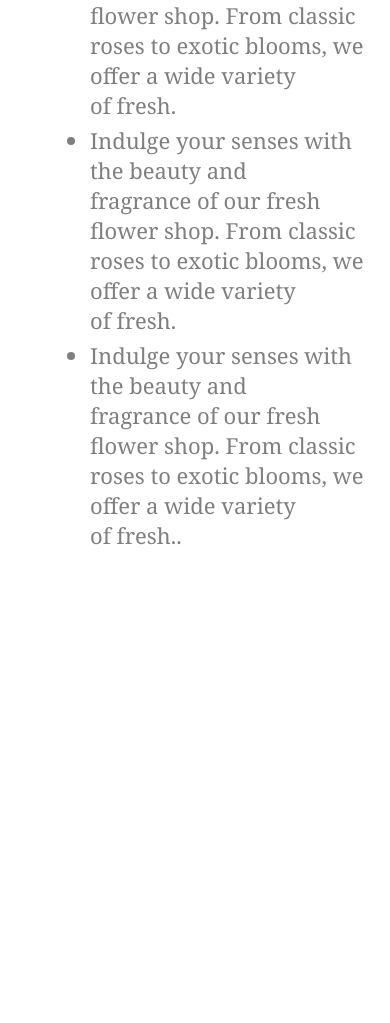
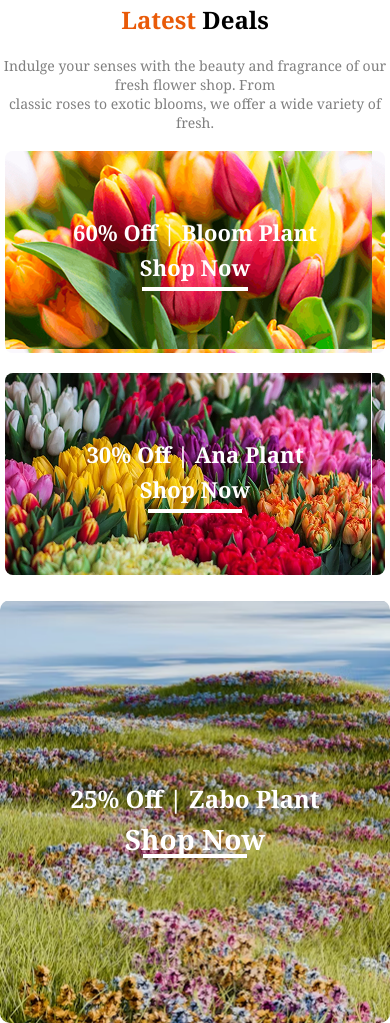
Before and after one commit to mehadhossen123/Assignment-02, a plain HTML site: page index.html in a window 390 px wide. Shown: the part 3343-4366 px from the top of the page. Before the commit the page ends 3909 px from the top, so only its background shows below. Drawn offline with Linux system fonts and the light colour scheme.

Commit message:
add my deals part

```diff
--- a/index.html
+++ b/index.html
@@ -122,6 +122,42 @@
                </ul>
             </div>
         </section>
+        <section class="latest-deals">
+            <h1><span class="span">Latest</span>  Deals</h1>
+            <p>Indulge your senses with the beauty and fragrance of our fresh flower shop. From <br> classic roses to exotic blooms, we offer a wide variety of fresh.</p>
+            <div class="latest-bg">
+                <div class="latest-left">
+                <div class="img-1" >
+                   <div>
+                     <h4>60% Off | Bloom Plant</h4>
+                 <h4>Shop Now</h4>
+                    <hr>
+                   </div>
+
+
+                </div>
+
+                <div class="img-2">
+                    <div>
+                        <h4>30% Off | Ana  Plant</h4>
+                     <h4>Shop Now</h4>
+                    <hr>
+                    </div>
+
+                </div>
+            </div>
+            <div class="latest-right">
+               <div class="">
+                <div>
+                     <h1>25% Off | Zabo Plant</h1>
+                <h4>Shop Now</h4>
+                <hr>
+                </div>
+               </div>
+
+            </div>
+            </div>
+        </section>
 
      </body>
      <!-- footer part  -->
--- a/style.css/index.css
+++ b/style.css/index.css
@@ -94,6 +94,7 @@ ul li:first-child a{
     display: grid;
     grid-template-columns: repeat(4,1fr);
 }
+
 /* Flower plant style part */
 
 .icon{
@@ -122,8 +123,97 @@ ul li:first-child a{
     font-size: 22px;
     margin-bottom: 5px;
 }
+/* Latest deals part style  */
+.latest-bg{
+    display: flex;
+    gap: 20px;
+}
+
+.latest-deals h1{
+  font-size: 50px;
+    text-align: center;
+}
+.latest-deals p{
+  font-size: 22px;
+  color: rgba(0, 0, 0, 0.5);
+    text-align: center;
+}
+.latest-right{
+    background-image: url('../image/deal-zabo.png');
+    width: 750px;
+    height: 423px;
+     border-radius: 10px;
+     background-size: cover;
+     display: flex;
+     justify-content: center;
+     align-items: center;
 
 
+}
+.latest-right-overlay{
+    width: 750px;
+    height:423px ;
+    background-color: rgb(56, 49, 49);
+}
+
+.latest-right h4{
+    margin: 10px;
+}
+hr{
+    border: 2px solid white;
+    width: 40%;
+    margin-top: 0;
+    margin-bottom: 0;
+}
+
+.img-1{
+    background-image: url('../image/deal-ana.png');
+     width: 367px;
+    height: 202px;
+    margin-bottom: 20px;
+     border-radius: 8px;
+      display: flex;
+     justify-content: center;
+     align-items: center;
+
+}
+.img-2{
+    background-image: url('../image/deal-bloom.png');
+    width: 367px;
+    height: 202px;
+    border-radius: 8px;
+     display: flex;
+     justify-content: center;
+     align-items: center;
+
+}
+ .latest-left,.img-1 h4 {
+    color: white;
+    font-size: 22px;
+    text-align: center;
+    margin: 5px;
+
+}
+ .latest-left,.img-2 h4 {
+    color: white;
+    font-size: 22px;
+    text-align: center;
+    margin: 5px;
+
+}
+
+
+.latest-right h1{
+    font-size: 50px;
+    color: white;
+    line-height: 30px;
+}
+.latest-right h4{
+    font-size: 28px;
+    color: white;
+    text-align: center;
+    line-height: 10px;
+}
 
 
 /* Responsive for header part for mobile phone */
@@ -172,6 +262,39 @@ ul li:first-child a{
 .flower-left .icon{
     display: none;
 }
+.flower-right h1{
+     font-size: 1.5rem;
+}
+.flower-right{
+    margin-left: 10px;
+}
+.flower-right ul li{
+
+    font-size: 14px;
+    margin-bottom: 5px;
+}
+.latest-deals h1{
+  font-size: 24px;
+    text-align: center;
+}
+.latest-deals p{
+  font-size: 14px;
+  color: rgba(0, 0, 0, 0.5);
+    text-align: center;
+}
+.latest-bg{
+    flex-direction: column;
+}
+.latest-right{
+    width: 100%;
+}
+.img-1{
+    width: 100%;
+}
+.img-2{
+    width: 100%;
+}
+
 
 
 
```
